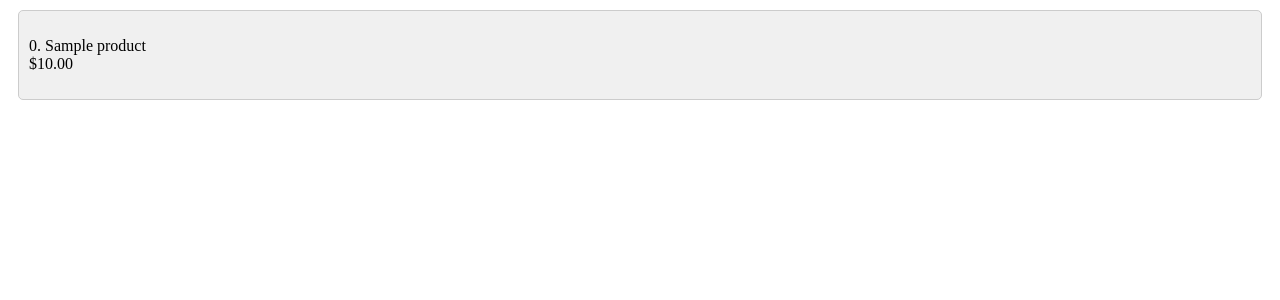
After one commit to tphathuin1802/end-to-end-company-website, a Django app: template templates/product.html in a window 1280 px wide. The commit adds this page. Shown: the top 300 px of the page. Run offline with Django 3.2, Linux system fonts and the light colour scheme; the template is opened without the code that fills it: most values are stand-ins (such as "Sample title", 1, 10 or a date in 2020).

Commit message:
upload initial resources

```diff
--- a/company/settings.py
+++ b/company/settings.py
@@ -116,8 +116,11 @@ USE_TZ = True
 
 # Static files (CSS, JavaScript, Images)
 # https://docs.djangoproject.com/en/5.2/howto/static-files/
+STATIC_URL = "/static/"
 
-STATIC_URL = "static/"
+STATICFILES_DIRS = [
+    os.path.join(BASE_DIR, "static/"),
+]
 
 # Default primary key field type
 # https://docs.djangoproject.com/en/5.2/ref/settings/#default-auto-field
--- a/company/urls.py
+++ b/company/urls.py
@@ -22,5 +22,6 @@ from app.views import index
 
 urlpatterns = [
     path("admin/", admin.site.urls),
-    path("app/", index, name="index"),
+    path("", index, name="index"),
+    path("product/", index, name="product"),
 ]
--- /dev/null
+++ b/static/css/custom.css
@@ -0,0 +1,3 @@
+h1 {
+  color: blue;
+}
--- /dev/null
+++ b/templates/product.html
@@ -0,0 +1,34 @@
+<!DOCTYPE html>
+<html lang="en">
+  <head>
+    <meta charset="UTF-8" />
+    <meta name="viewport" content="width=device-width, initial-scale=1.0" />
+    <title>Document</title>
+    <style>
+      .product-container {
+        border: 1px solid #ccc;
+        padding: 10px;
+        margin: 10px;
+        border-radius: 5px;
+      }
+      .product-container.above-threshold {
+        background-color: #f0f0f0;
+      }
+      .product-container.below-threshold {
+        background-color: #f0f0f0;
+      }
+    </style>
+  </head>
+  <body>
+    {% for product in products %}
+    <div class="product-container above-threshold">
+      <p>
+        <span class="product-name"
+          >{{ forloop.counter0 }}. {{ product.name }}</span
+        ><br />
+        <span class="product-price">${{ product.price|floatformat:2 }}</span>
+      </p>
+    </div>
+    {% endfor %}
+  </body>
+</html>
```
Also changed, not shown: app/views.py (+13 -1 lines), templates/index.html (+14 -1 lines), db.sqlite3.
